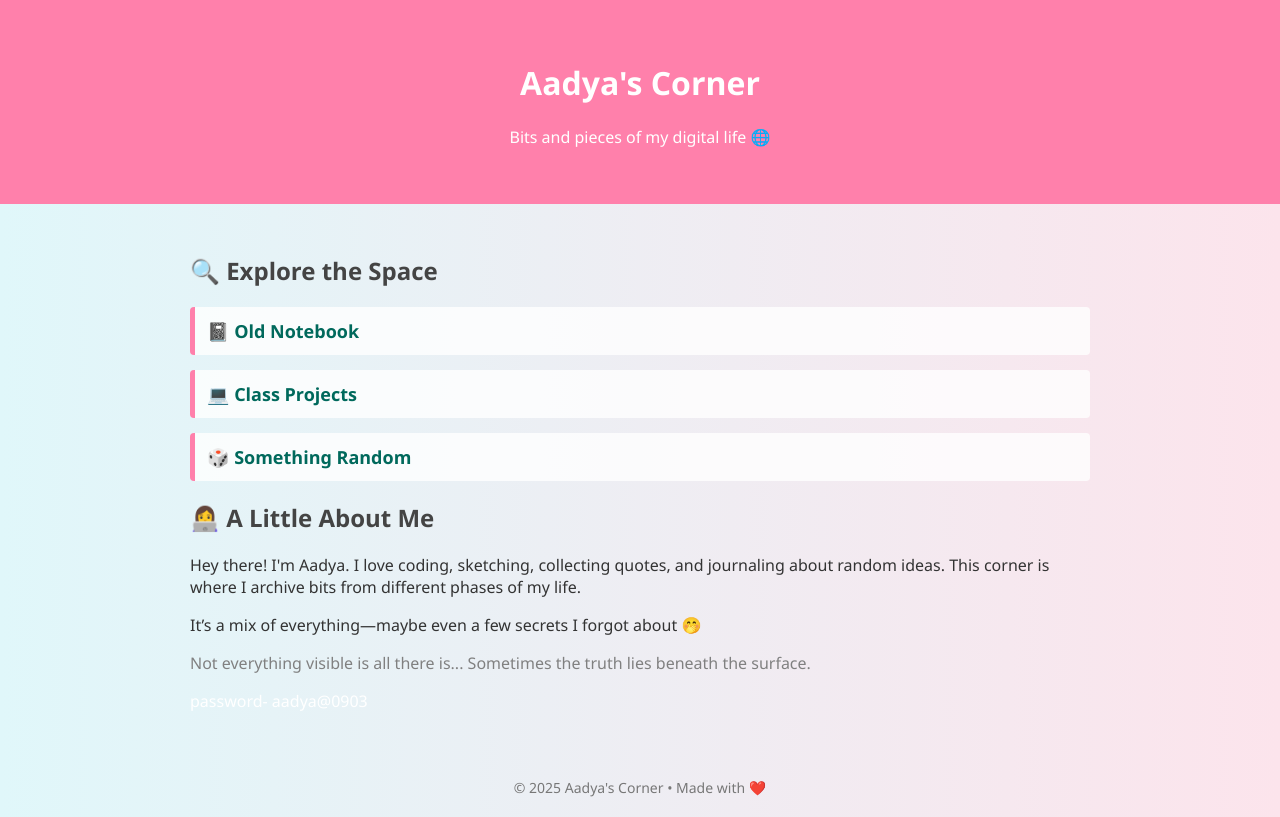
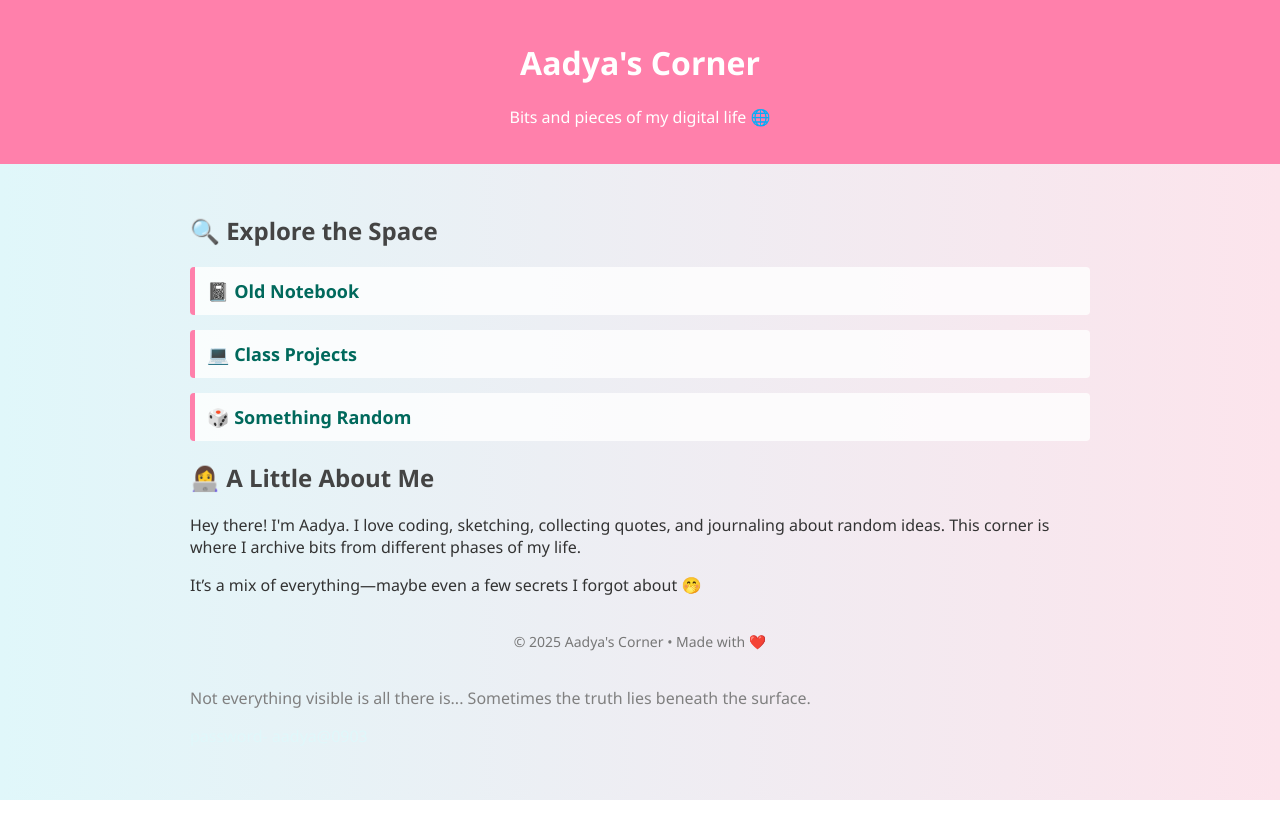
Before and after one commit to pranatiap/aadhya-corner, a plain HTML site: page index.html in a window 1280 px wide. Drawn offline with Linux system fonts and the light colour scheme.

Commit message:
Update index.html

```diff
--- a/index.html
+++ b/index.html
@@ -14,7 +14,7 @@
         header {
             background-color: #ff80ab;
             color: white;
-            padding: 40px 20px;
+            padding: 20px 15px;
             text-align: center;
         }
         /*username - aadya.0903*/
@@ -65,15 +65,16 @@
         <h2>👩‍💻 A Little About Me</h2>
         <p>Hey there! I'm Aadya. I love coding, sketching, collecting quotes, and journaling about random ideas. This corner is where I archive bits from different phases of my life.</p>
         <p>It’s a mix of everything—maybe even a few secrets I forgot about 🤭</p>
+	<footer>
+        	&copy; 2025 Aadya's Corner • Made with ❤️
+        </footer>
         <p style="color: gray">
            Not everything visible is all there is... Sometimes the truth lies beneath the surface.
         </p>
-        <p style="color: white; user-select: none;">
+        <p style="color: #e0f7fa; user-select: none;">
           password- aadya@0903
         </p>
     </div>
-    <footer>
-        &copy; 2025 Aadya's Corner • Made with ❤️
-    </footer>
+
 </body>
 </html>
```
